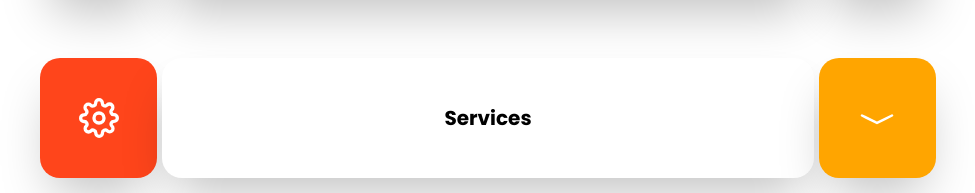
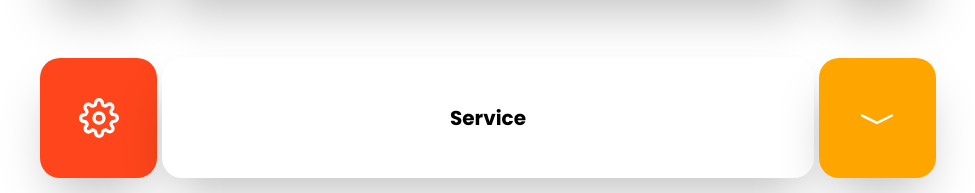
Before and after one commit to Waleed0260/Zaman-website, a React (Create React App) app: page / in a window 1280 px wide. Shown: the part 1150-1343 px from the top of the page, without its empty margins (152-1127 px from the left). Built offline with nearby package versions, Linux system fonts and the light colour scheme.

Commit message:
Update Pages.jsx

```diff
--- a/src/Components/Pages/Pages.jsx
+++ b/src/Components/Pages/Pages.jsx
@@ -149,7 +149,7 @@ const handleContact = () => {
       {state.resume && <Resume/>}
       </div>
        <Heading icons={<TfiBag/>} text="Portfolio" />
-      <Heading icons={<FiSettings/>} text="Services" click={handleServ}/>
+      <Heading icons={<FiSettings/>} text="Service" click={handleServ}/>
       <div className="about-page">
       {state.serv && <Service/>}
       </div>
```
